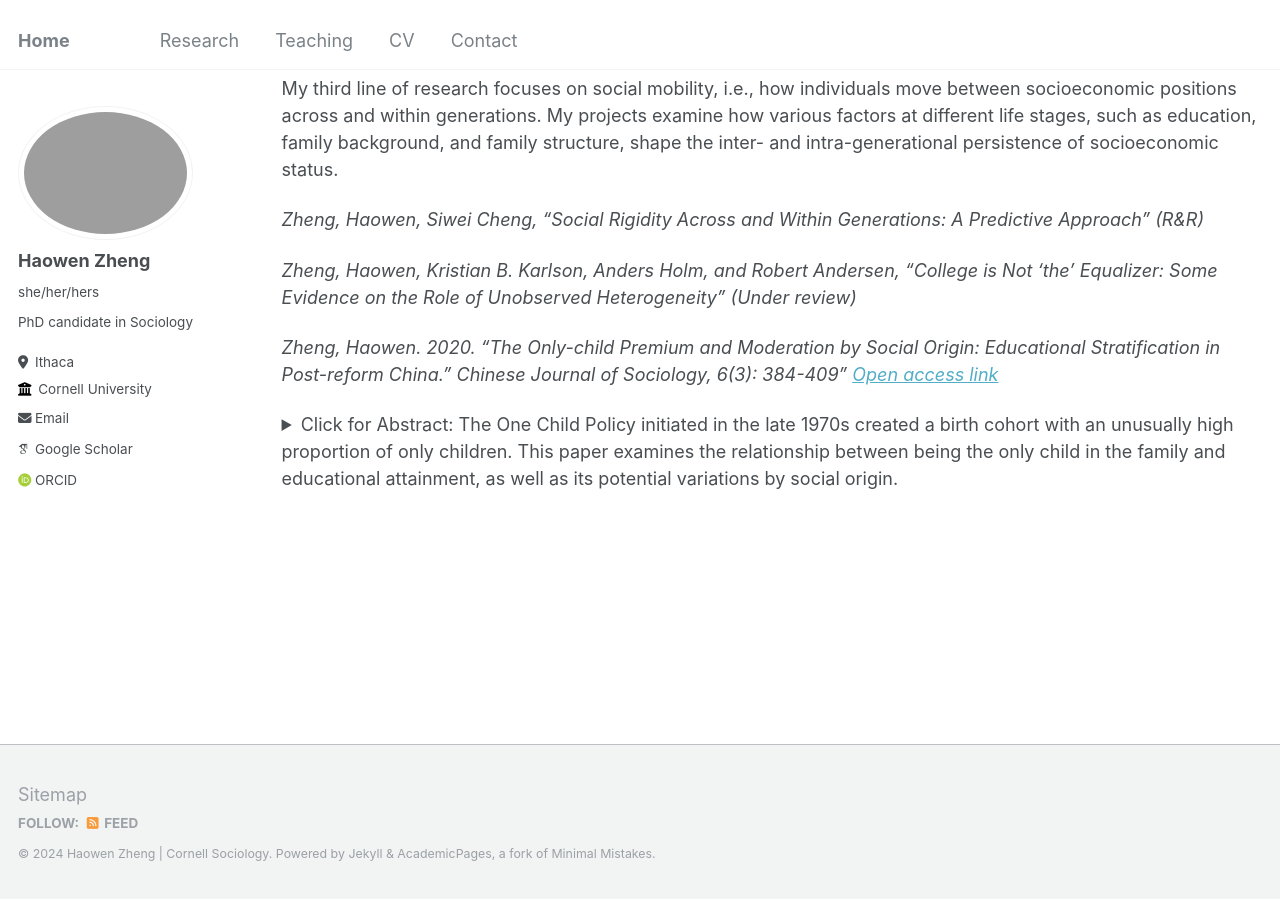
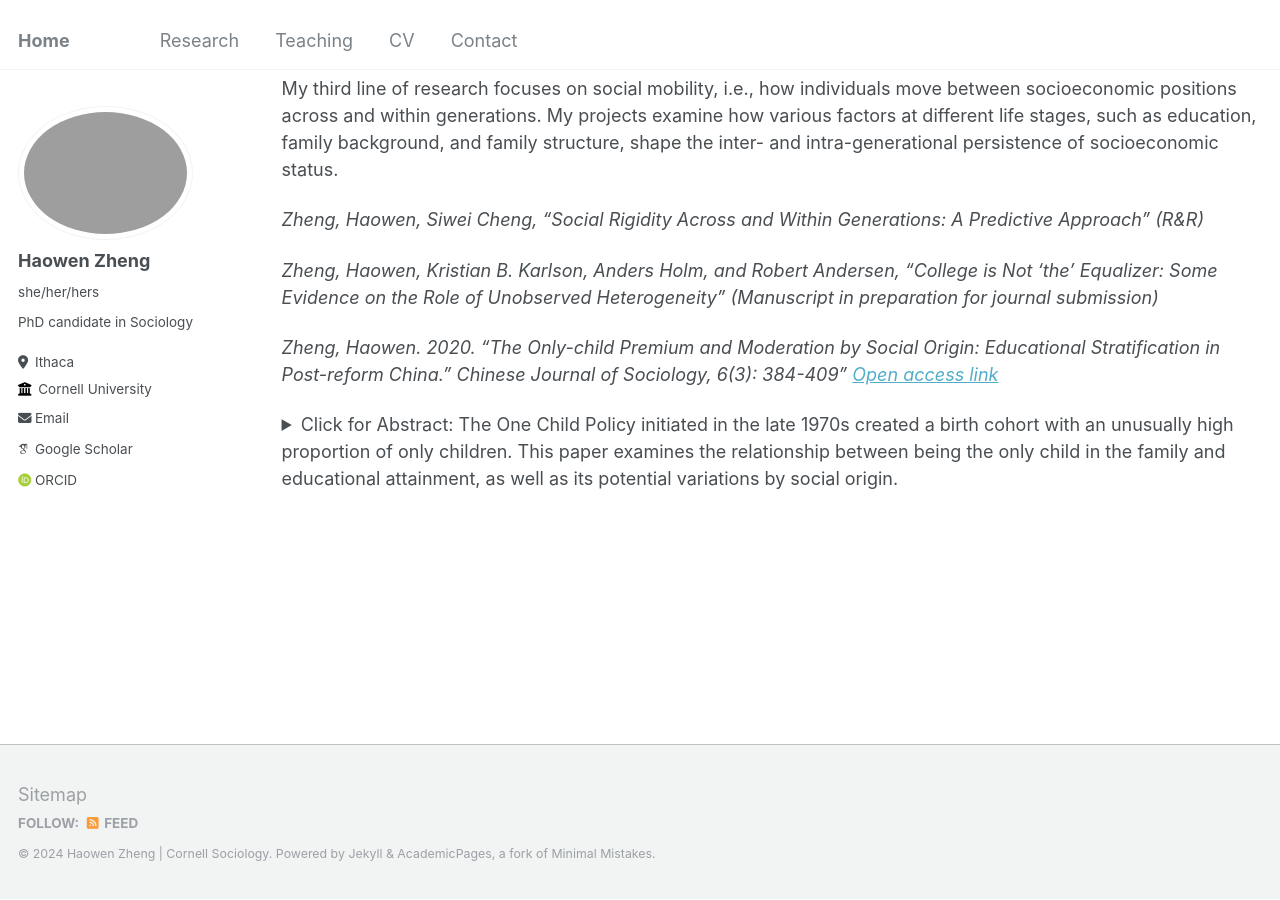
Before and after one commit to haowenzhg/haowenzhg.github.io, a Jekyll site: the page built from _pages/research.md, in a window 1280 px wide and 900 px high, scrolled down 1004 px. Built offline with Jekyll 4.4.1, drawn with Linux system fonts in a browser that asks for light colours; some web fonts are replaced.

Commit message:
Update research.md

```diff
--- a/_pages/research.md
+++ b/_pages/research.md
@@ -38,7 +38,7 @@ My third line of research focuses on social mobility, i.e., how individuals move
 
 _Zheng, Haowen, Siwei Cheng, “Social Rigidity Across and Within Generations: A Predictive Approach” (R&R)_
 
-_Zheng, Haowen, Kristian B. Karlson, Anders Holm, and Robert Andersen, “College is Not ‘the’ Equalizer: Some Evidence on the Role of Unobserved Heterogeneity” (Under review)_
+_Zheng, Haowen, Kristian B. Karlson, Anders Holm, and Robert Andersen, “College is Not ‘the’ Equalizer: Some Evidence on the Role of Unobserved Heterogeneity” (Manuscript in preparation for journal submission)_
 
 _Zheng, Haowen. 2020. “The Only-child Premium and Moderation by Social Origin: Educational Stratification in Post-reform China.” Chinese Journal of Sociology, 6(3): 384-409" [Open access link](https://journals.sagepub.com/doi/full/10.1177/2057150X20934066)_
 
```
